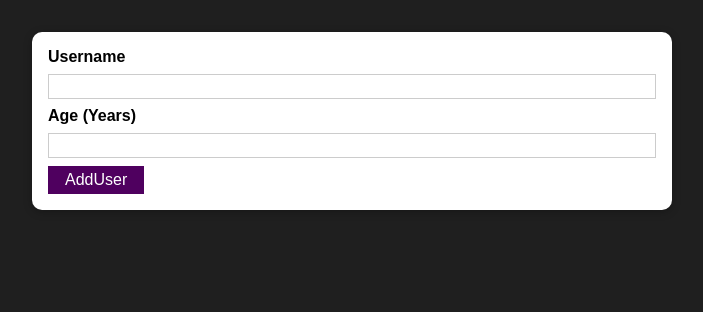
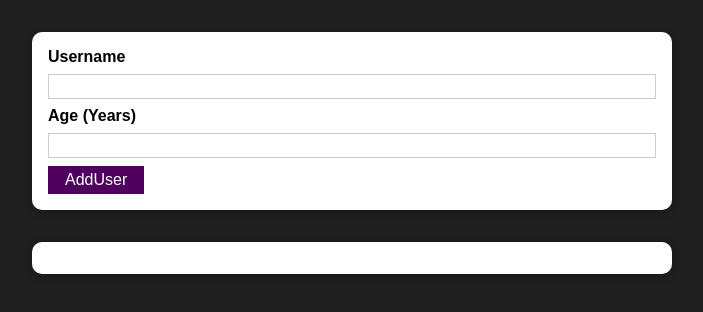
Before and after one commit to KaterynaLisovska/complete-practice, a React (Create React App) app: page / in a window 1280 px wide. Shown: the top 312 px of the page, without its empty margins (288-991 px from the left). Built offline with nearby package versions, Linux system fonts and the light colour scheme.

Commit message:
Adding a Users List Component

```diff
--- a/src/App.js
+++ b/src/App.js
@@ -1,11 +1,13 @@
 import React from 'react';
 
 import AddUser from './components/Users/AddUser';
+import UsersList from './components/Users/UsersList';
 
 function App() {
   return (
     <div>
       <AddUser />
+      <UsersList users={[]} />
     </div>
   );
 };
--- a/src/components/Users/AddUser.js
+++ b/src/components/Users/AddUser.js
@@ -1,21 +1,41 @@
-import React from "react";
+import React, { useState } from "react";
 
 import classes from "./AddUser.module.css";
 import Card from "../UI/Card";
 import Button from "../UI/Button";
 
 const AddUser = props => {
+    const [enteredUsername, setEnteredUsername] = useState('');
+    const [enteredAge, setEnteredAge] = useState('');
+
     const addUserHandler = (event) => {
         event.preventDefault();
+        if (enteredUsername.trim().length === 0 || enteredAge.trim().length === 0) {
+            return;
+        }
+        if (+enteredAge < 1) {
+            return;
+        }
+        console.log(enteredUsername, enteredAge);
+        setEnteredUsername('');
+        setEnteredAge('');
+    };
+
+    const usernameChangeHandler = (event) => {
+        setEnteredUsername(event.target.value);
+    };
+
+    const ageChangeHandler = (event) => {
+        setEnteredAge(event.target.value);
     };
 
     return (
         <Card className={classes.input}>
             <form onSubmit={addUserHandler}>
                 <label htmlFor="username">Username</label>
-                <input id="username" type="text" />
+                <input id="username" type="text" value={enteredUsername} onChange={usernameChangeHandler} />
                 <label htmlFor="age">Age (Years)</label>
-                <input id="age" type="number" />
+                <input id="age" type="number" value={enteredAge} onChange={ageChangeHandler} />
                 <Button type="submit">AddUser</Button>
             </form>
         </Card>
--- /dev/null
+++ b/src/components/Users/UsersList.js
@@ -0,0 +1,20 @@
+import React from "react";
+
+import classes from "./UsersList.module.css";
+import Card from "../UI/Card";
+
+const UsersList = (props) => {
+    return (
+        <Card className={classes.users}>
+            <ul>
+                {props.users.map((user) => (
+                    <li>
+                        {user.name} ({user.age} years old)
+                    </li>
+                ))}
+            </ul>
+        </Card>
+    );
+};
+
+export default UsersList;
--- /dev/null
+++ b/src/components/Users/UsersList.module.css
@@ -0,0 +1,16 @@
+.users {
+    margin: 2rem auto;
+    width: 90%;
+    max-width: 40rem;
+}
+
+.users ul {
+    list-style: none;
+    padding: 1rem;
+}
+
+.users li {
+    border: 1px solid #ccc;
+    margin: 0.5rem 0;
+    padding: 0.5rem;
+}
```
